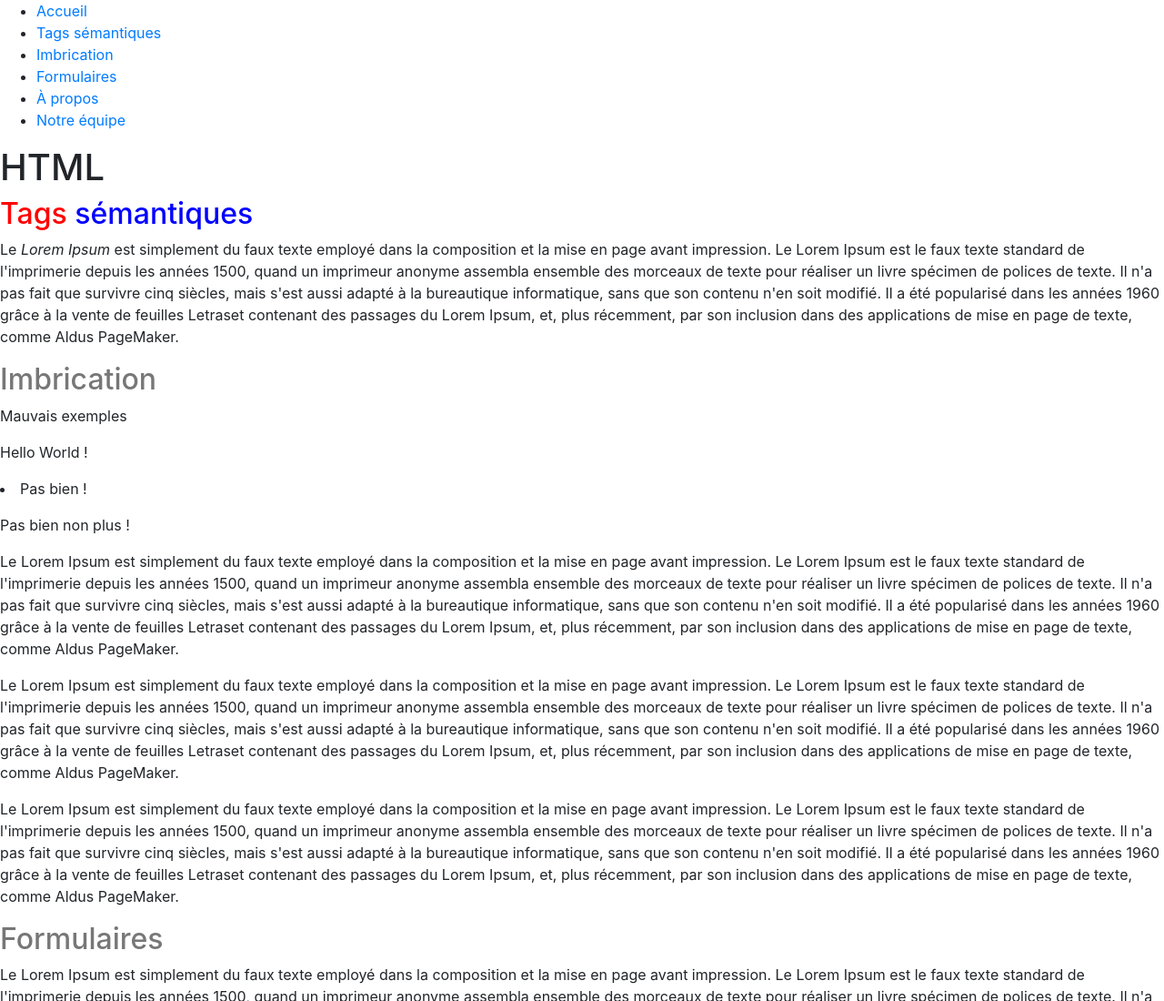
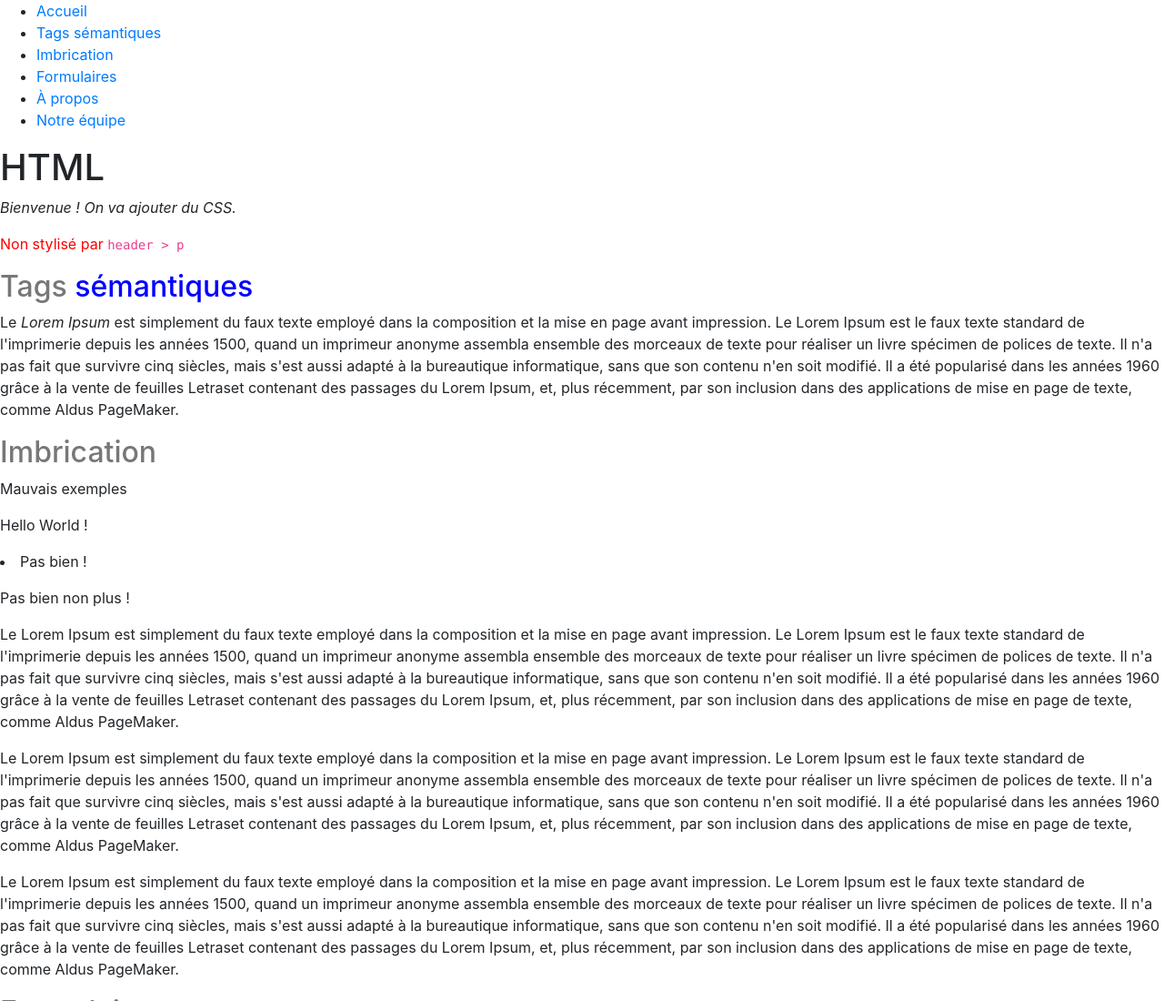
Before and after one commit to bhubr/livecoding-html-intro, a plain HTML site: page index.html in a window 1280 px wide. Shown: the top 1100 px of the page at 91% size. Drawn offline with nearby package versions, Linux system fonts and the light colour scheme.

Commit message:
Demonstrate basic CSS selectors

```diff
--- a/index.html
+++ b/index.html
@@ -36,6 +36,10 @@
     </nav>
     <header>
       <h1>HTML</h1>
+      <p>Bienvenue ! On va ajouter du CSS.</p>
+      <div>
+        <p class="text-red">Non stylisé par <code>header > p</code></p>
+      </div>
     </header>
 
     <main>
--- a/style.css
+++ b/style.css
@@ -1,4 +1,4 @@
-.text-red {
+header .text-red {
   color: red;
 }
 
@@ -9,3 +9,7 @@
 h2 {
   color: #777;
 }
+
+header > p {
+  font-style: italic;
+}
```
